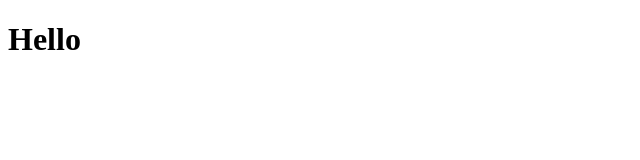
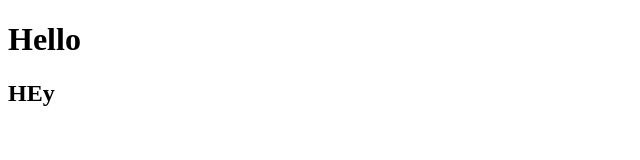
Before and after one commit to phuocphamba/Test, a plain HTML site: page index.html in a window 1280 px wide. Shown: the full height of the page, 0-640 px from the left. Drawn offline with Linux system fonts and the light colour scheme.

Commit message:
Update index.html

```diff
--- a/index.html
+++ b/index.html
@@ -5,5 +5,6 @@
 </head>
 <body>
     <h1>Hello</h1>
+    <h2>HEy</h2>
 </body>
 </html>
```
